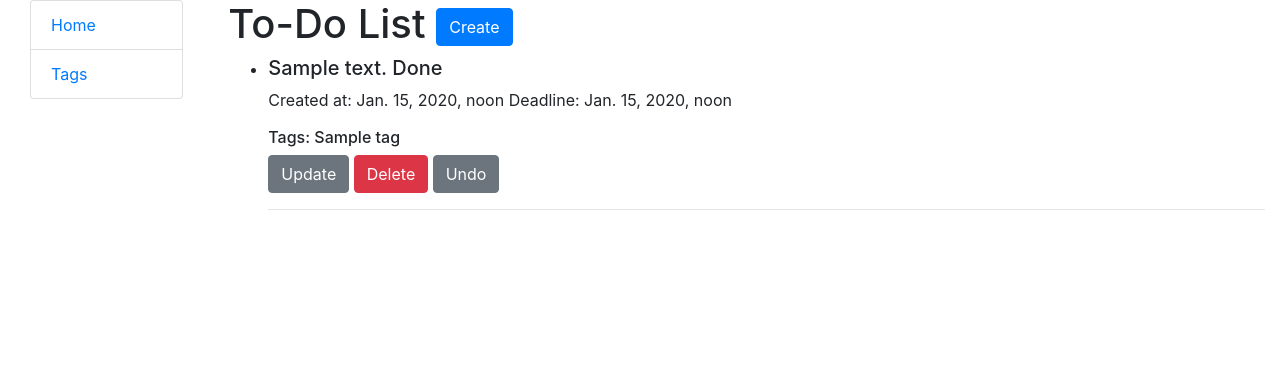
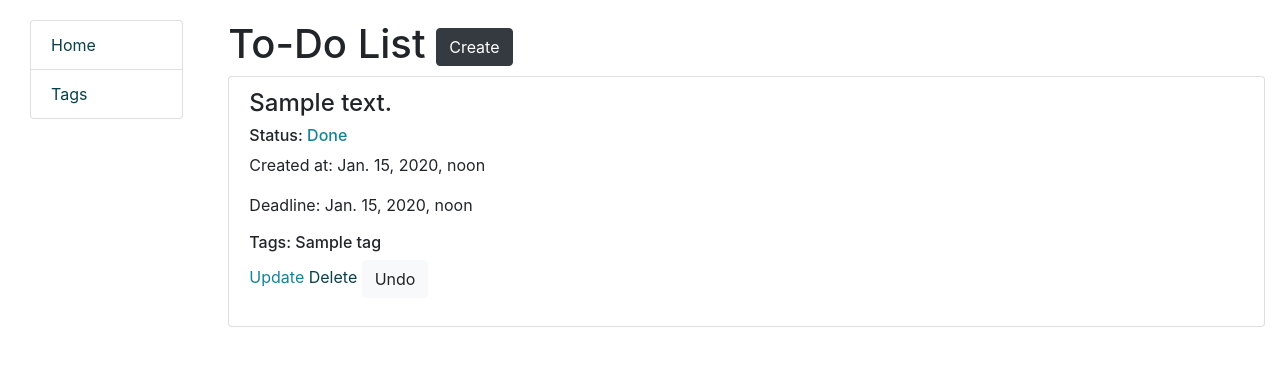
Before and after one commit to ada-krav/to-do-list, a Django app: page / in a window 1280 px wide. Shown: the top 366 px of the page. Run offline with Django 4.2, Linux system fonts and the light colour scheme; tables that the repository leaves empty hold one stand-in row (values such as "Sample post"); some libraries are stand-ins or nearby versions.

Commit message:
add styles

```diff
--- a/config/settings.py
+++ b/config/settings.py
@@ -127,6 +127,9 @@ USE_TZ = True
 # https://docs.djangoproject.com/en/4.1/howto/static-files/
 
 STATIC_URL = "static/"
+STATICFILES_DIRS = (BASE_DIR / "static",)
+
+STATIC_ROOT = BASE_DIR / "staticfiles"
 
 # Default primary key field type
 # https://docs.djangoproject.com/en/4.1/ref/settings/#default-auto-field
--- a/static/css/styles.css
+++ b/static/css/styles.css
@@ -0,0 +1,17 @@
+:root{
+    --main: #138496;
+    --dark: #094049
+}
+
+body {
+    margin-top: 20px;
+}
+.update-link {
+    color: var(--main);
+}
+.delete-link {
+    color: var(--dark)
+}
+.done {
+    color: var(--main);
+}
--- a/templates/includes/sidebar.html
+++ b/templates/includes/sidebar.html
@@ -1,12 +1,12 @@
 <div class="container">
   <ul class="sidebar-nav list-group">
-    <li class="list-group-item">
-      <a href="{% url 'todo:task-list' %}">
+    <li class="list-group-item ">
+      <a class="delete-link" href="{% url 'todo:task-list' %}">
         Home
       </a>
     </li>
     <li class="list-group-item">
-      <a href="{% url 'todo:tag-list' %}">
+      <a class="delete-link" href="{% url 'todo:tag-list' %}">
         Tags
       </a>
     </li>
--- a/templates/todo/tag_form.html
+++ b/templates/todo/tag_form.html
@@ -1,12 +1,12 @@
 {% extends "base.html" %}
 {% load crispy_forms_filters %}
 {% block content %}
-  <div class="col-sm-3">
+  <div class="col-sm-6">
     <h1>{{ object|yesno:"Update,Create" }} tag</h1>
     <form action="" method="post" novalidate>
       {% csrf_token %}
       {{ form|crispy }}
-      <input type="submit" value="Save" class="btn btn-primary">
+      <input type="submit" value="Save" class="btn btn-info">
     </form>
   </div>
 {% endblock %}
--- a/templates/todo/task_form.html
+++ b/templates/todo/task_form.html
@@ -2,12 +2,12 @@
 {% load crispy_forms_filters %}
 
 {% block content %}
-  <div class="col-sm-3">
+  <div class="col-sm-6">
     <h1>{{ object|yesno:"Update,Create" }} Task</h1>
     <form action="" method="post" novalidate>
       {% csrf_token %}
       {{ form|crispy }}
-      <input type="submit" value="Save" class="btn btn-primary">
+      <input type="submit" value="Save" class="btn btn-info">
     </form>
   </div>
 {% endblock %}
--- a/templates/todo/task_list.html
+++ b/templates/todo/task_list.html
@@ -4,26 +4,31 @@
 {% block content %}
   <h1>
     To-Do List
-    <a href="{% url 'todo:task-create' %}" class="btn btn-primary link-to-page">
+    <a href="{% url 'todo:task-create' %}" class="btn btn-dark link-to-page">
       Create
     </a>
   </h1>
   {% if tasks_list %}
-    <ul>
+    <ul class="list-group">
       {% for task in tasks_list %}
-        <li>
-          <h5>
+        <li class="list-group-item">
+          <h4>
             {{ task.content }}
+          </h4>
+          <h6>
+            Status:
             {% if task.completed %}
-              Done
+              <span class="done">Done</span>
             {% else %}
               Not Done
             {% endif %}
-          </h5>
+          </h6>
           <p>
             Created at: {{ task.created_at }}
             {% if task.deadline %}
-              Deadline: {{ task.deadline }}
+              <p >
+                Deadline: {{ task.deadline }}
+              </p>
             {% endif %}
           </p>
           <h6>
@@ -35,14 +40,14 @@
               {% endfor %}
           </h6>
           <p>
-            <a href="{% url 'todo:task-update' pk=task.id %}" class="btn btn-secondary">
+            <a href="{% url 'todo:task-update' pk=task.id %}" class="update-link">
               Update
             </a>
-            <a href="{% url 'todo:task-delete' pk=task.id %}" class="btn btn-danger">
+            <a href="{% url 'todo:task-delete' pk=task.id %}" class="delete-link">
               Delete
             </a>
             {% if task.completed %}
-              <a href="{% url 'todo:complete-undo' pk=task.id %}" class="btn btn-secondary">
+              <a href="{% url 'todo:complete-undo' pk=task.id %}" class="btn btn-light">
                 Undo
               </a>
             {% else %}
@@ -52,7 +57,6 @@
             {% endif %}
 
           </p>
-          <hr>
         </li>
       {% endfor %}
     </ul>
```
Also changed, not shown: templates/todo/tag_list.html (+11 -6 lines).
